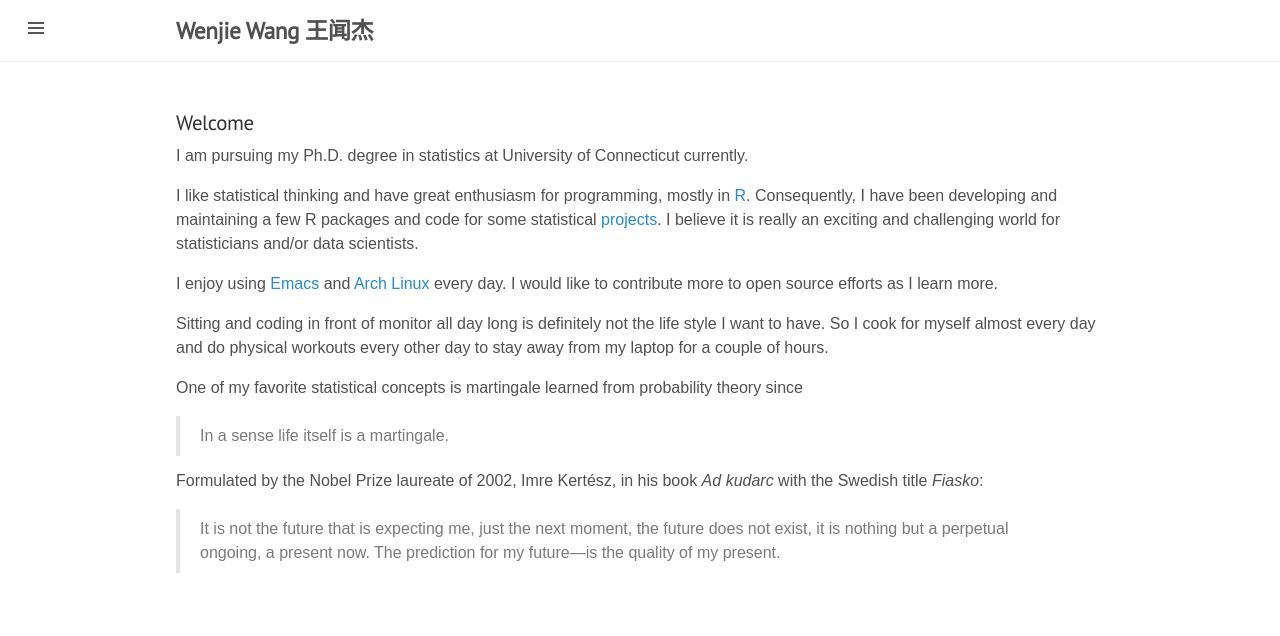
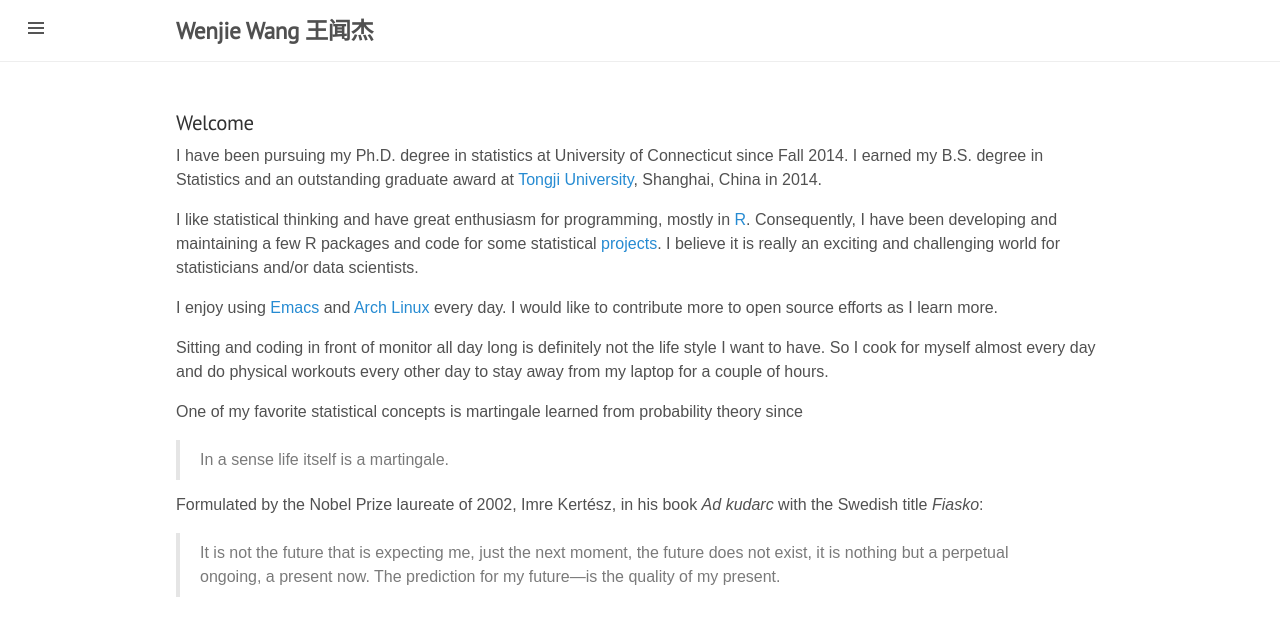
Before and after one commit to LiYanStat/wenjie2wang.github.io, a Jekyll site: the page built from index.md, in a window 1280 px wide. Shown: the top 636 px of the page. Built offline with Jekyll 4.4.1, drawn with Linux system fonts in a browser that asks for light colours.

Commit message:
update intro

```diff
--- a/index.md
+++ b/index.md
@@ -5,8 +5,10 @@ title: Home
 
 ## Welcome
 
-I am pursuing my Ph.D. degree in statistics at University of
-Connecticut currently.
+I have been pursuing my Ph.D. degree in statistics at University of Connecticut
+since Fall 2014.  I earned my B.S. degree in Statistics and an outstanding
+graduate award at [Tongji University](http://www.tongji.edu.cn/english/),
+Shanghai, China in 2014.
 
 I like statistical thinking and have great enthusiasm for programming, mostly in
 [R](http://www.r-project.org/).  Consequently, I have been developing and
```
